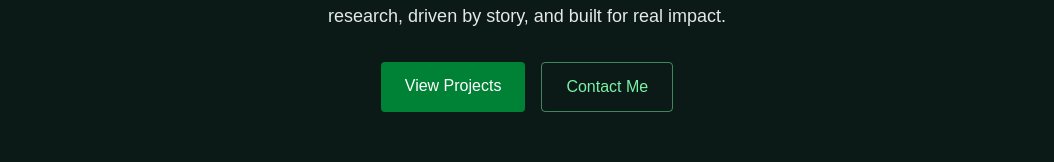
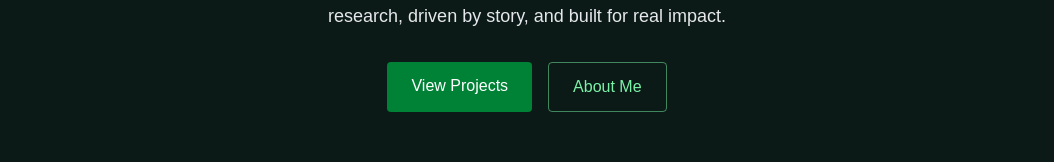
Before and after one commit to jordonaut/firstreactportfolio, a React (Vite) app: page / in a window 1280 px wide. Shown: the part 421-583 px from the top of the page, without its empty margins (113-1167 px from the left). Built offline with nearby package versions, Linux system fonts and the light colour scheme.

Commit message:
Created CNAME file and updated README

```diff
--- a/src/components/sections/Home.jsx
+++ b/src/components/sections/Home.jsx
@@ -24,10 +24,10 @@ export const Home = () => {
             View Projects
           </a>
           <a
-            href="#contact"
+            href="#about"
             className="border border-green-300/50 text-green-300 py-3 px-6 rounded font-medium transition transform hover:-translate-y-0.5 hover:shadow-[0_0_15px_rgba(59,130,246,0.2)] hover:bg-green-300/20"
           >
-            Contact Me
+            About Me
           </a>
         </div>
       </div>
```
Also changed, not shown: 1 other file (tests, documents, lock files or other folders).
